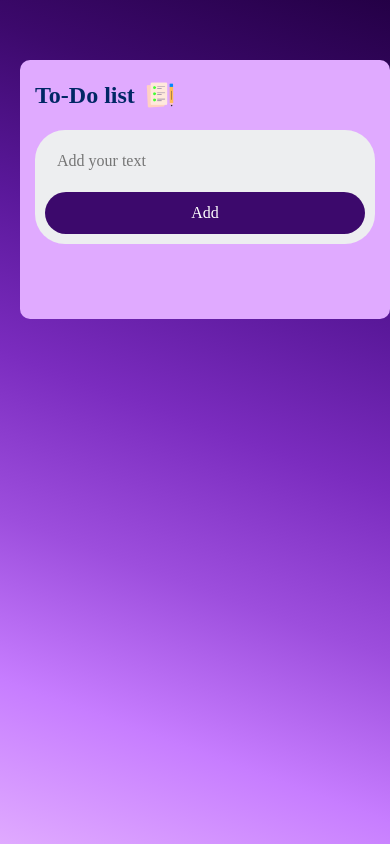
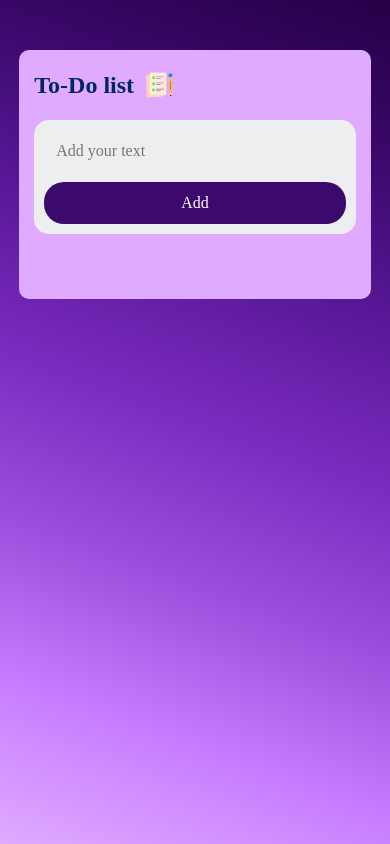
Before and after one commit to Urfavsahil/my-website, a plain HTML site: page index.html in a window 390 px wide. Drawn offline with Linux system fonts and the light colour scheme.

Commit message:
Update style.css

```diff
--- a/style.css
+++ b/style.css
@@ -114,41 +114,38 @@ h2{
 }
 @media only screen and (max-width: 600px) {
     .todo-app {
-        padding: 20px 15px 50px;
-        margin: 50px 10px;
+        width: 95%;
+        padding: 20px 15px 40px;
+        margin: 40px auto;
     }
 
     .row {
         flex-direction: column;
+        align-items: stretch;
         gap: 10px;
         padding: 10px;
+        border-radius: 15px;
     }
 
     input {
         width: 100%;
         padding: 12px;
         font-size: 16px;
+        border-radius: 20px;
     }
 
     button {
         width: 100%;
         padding: 12px;
         font-size: 16px;
+        border-radius: 20px;
     }
 
     h2 {
         font-size: 24px;
-    }
-
-    ul li {
-        font-size: 16px;
-        padding-left: 45px;
-    }
-
-    ul li::before {
-        top: 10px;
-        left: 10px;
-        height: 24px;
-        width: 24px;
+        text-align: center;
     }
 }
+body {
+    overflow-x: hidden;
+}
```
